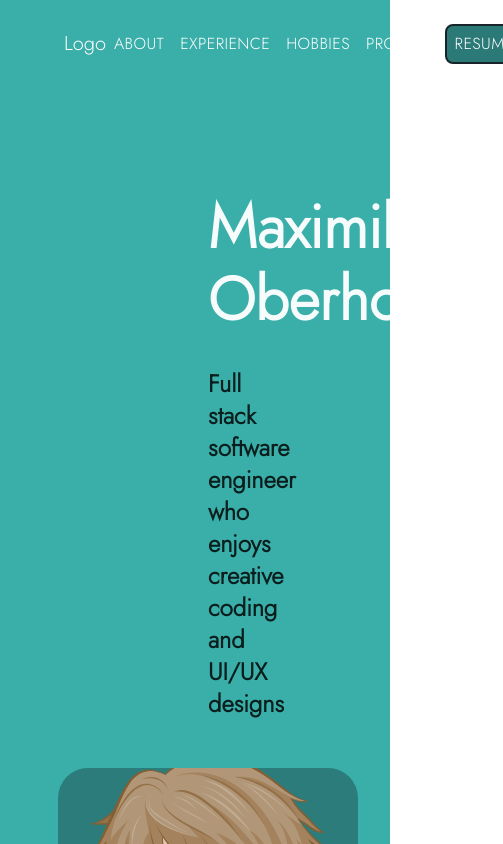
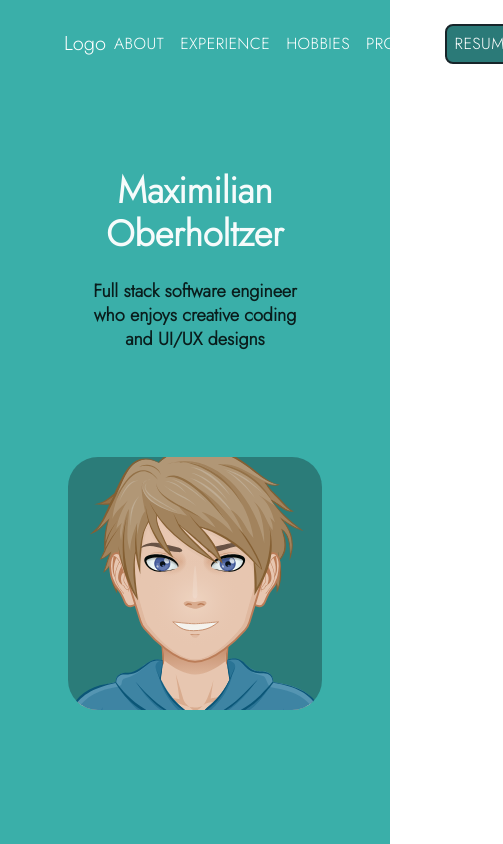
Before and after one commit to Maximilian-Oberholtzer/maximilian-portfolio, a React (Create React App) app: page / in a window 390 px wide. Shown: the top 844 px of the page, 503 px wide, since content can reach past the window. Built offline with nearby package versions, Linux system fonts and the light colour scheme.

Commit message:
Ajusted responsiveness for hero grid

```diff
--- a/src/components/Styles.js
+++ b/src/components/Styles.js
@@ -6,9 +6,6 @@ const useStyles = makeStyles((theme) => ({
   /////////////////
   root: {
     flexGrow: 1,
-  },
-  menuButton: {
-    marginRight: theme.spacing(2),
   },
   title: {
     flexGrow: 1,
--- a/src/components/sections/Hero.js
+++ b/src/components/sections/Hero.js
@@ -12,7 +12,7 @@ const Hero = () => {
   const theme = useTheme();
 
   return (
-    <section className={classes.root}>
+    <section className={classes.heroRoot}>
       <Container className={classes.container}>
         <Grid container spacing={6} className={classes.heroGrid}>
           <Grid item className={classes.heroText}>
@@ -32,7 +32,7 @@ const Hero = () => {
               designs
             </Typography>
           </Grid>
-          <Grid item style={{}}>
+          <Grid item>
             <img alt="" src={maxAvatar} className={classes.heroImage} />
           </Grid>
         </Grid>
--- a/src/components/sections/Styles.js
+++ b/src/components/sections/Styles.js
@@ -4,35 +4,55 @@ const useStyles = makeStyles((theme) => ({
   ///////////////
   //Hero Styles//
   ///////////////
-  root: {
+  heroRoot: {
+    display: "flex",
     backgroundColor: theme.palette.mainBlue.main,
     padding: "12rem 12rem 12rem 12rem",
     minHeight: "100vh",
+    [theme.breakpoints.down("md")]: {
+      padding: "10rem 0rem 2rem 0rem",
+    },
+    [theme.breakpoints.down("sm")]: {
+      padding: "4rem 0rem 2rem 0rem",
+    },
   },
   container: {
-    display: "flex",
+    display: "flex !important",
     flexDirection: "column",
     alignItems: "center",
   },
   heroGrid: {
     alignItems: "center",
     justifyContent: "center",
+    padding: "2rem 2rem 2rem 2rem",
+    flexGrow: "1",
+    [theme.breakpoints.down("sm")]: {
+      margin: "1rem !important",
+    },
   },
   heroText: {
     textAlign: "center",
     animation: "fadeIn",
     animationDuration: "2s",
-    width: "60%",
     minWidth: "0",
+    width: "50%",
+    [theme.breakpoints.down("sm")]: {
+      width: "80%",
+      margin: "2rem 4rem 2rem 4rem ",
+      //padding: "0",
+    },
+    margin: "2rem 4rem 2rem 4rem ",
   },
   heroTitle: {
     fontWeight: "bold",
     color: theme.palette.common.white,
-    marginBottom: theme.spacing(2),
+    marginBottom: theme.spacing(0),
+    fontSize: "clamp(36px, 6vw, 80px)",
   },
   heroSubText: {
-    marginTop: theme.spacing(4),
+    marginTop: theme.spacing(3),
     fontWeight: "bold",
+    fontSize: "clamp(18px, 3vw, 30px)",
   },
   heroImage: {
     animation: "fadeIn",
@@ -42,6 +62,12 @@ const useStyles = makeStyles((theme) => ({
     borderRadius: "30px",
     backgroundColor: theme.palette.secondBlue.main,
     textAlign: "center",
+    margin: "2rem 4rem 2rem 4rem ",
+    [theme.breakpoints.down("sm")]: {
+      width: "30vw",
+      minWidth: "30vh",
+      margin: "-0.5rem",
+    },
   },
 }));
 
```
